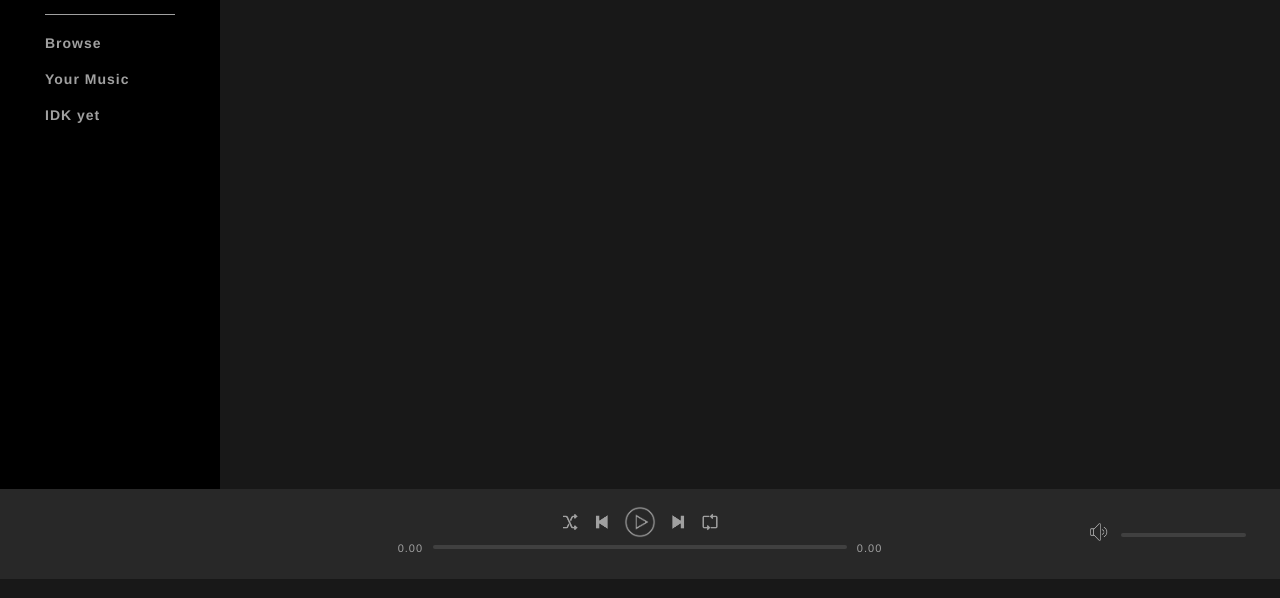
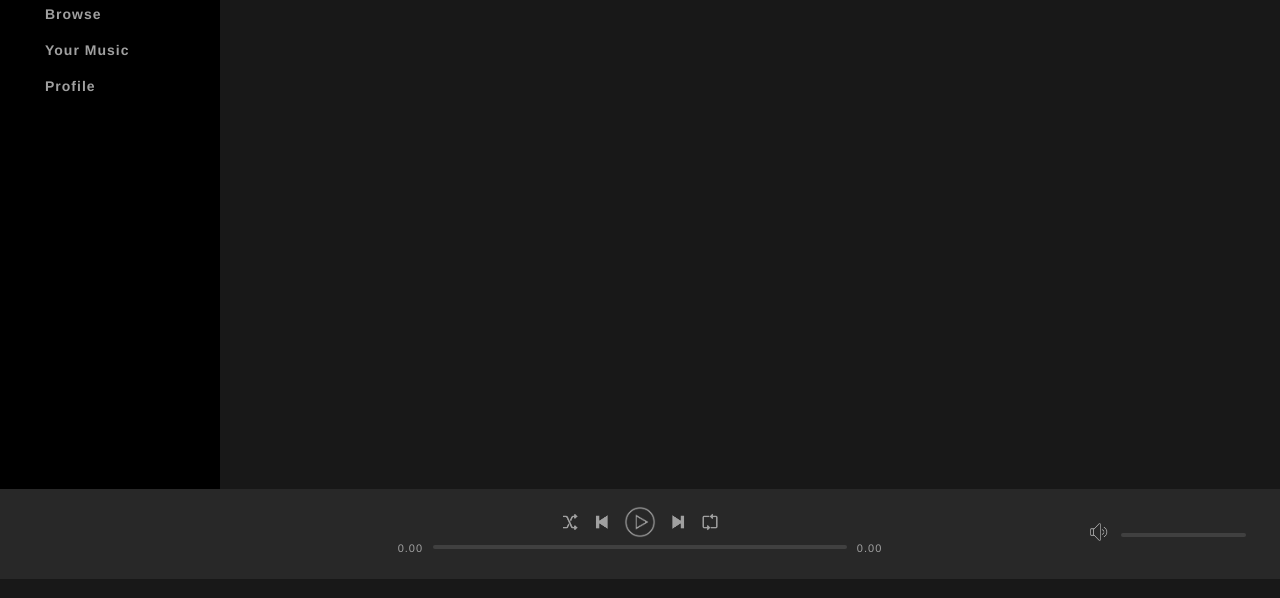
Before and after one commit to AndreMorandi/SpotifyClone, a PHP site: page / in a window 1280 px wide. Shown: the part 221-819 px from the top of the page. Run offline with PHP 8.4, Linux system fonts and the light colour scheme; the visitor is signed in with stand-in values (Sample User, id 1); data that the repository does not hold is empty.

Commit message:
Updating Nav Bar

```diff
--- a/includes/navBarContainer.php
+++ b/includes/navBarContainer.php
@@ -1,35 +1,32 @@
+<!--     NAVBAR     -->
 <div id="navBarContainer">
 	<nav class="navBar">
 
-		<a href="index.php" class="logo">
-			<img src="assets/images/icons/logo_maior.png">
+		<a href="indexTest.php" class="logo"> <!--TO DO: rename the index page-->
+			<img src="assets/images/icons/spotify.png" title="Spotify">
 		</a>
 
 		<div class="group">
-
 			<div class="navItem">
 				<a href="search.php" class="navItemLink">Search
 					<img src="assets/images/icons/search.png" class="icon" alt="Search">
-				</a>
+				</a><!--Page Not Created Yet-->
 			</div>
-
 		</div>
 
 		<div class="group">
-
 			<div class="navItem">
-				<a href="browse.php" class="navItemLink">Browse</a>
+				<a href="#" class="navItemLink">Browse</a>
 			</div>
 
 			<div class="navItem">
-				<a href="yourMusic.php" class="navItemLink">Your Music</a>
+				<a href="#" class="navItemLink">Your Music</a>
 			</div>
 
 			<div class="navItem">
-				<a href="profile.php" class="navItemLink">IDK yet</a>
+				<a href="#" class="navItemLink">Profile</a>
 			</div>
-
 		</div>
 
 	</nav>
-</div>
+</div><!--END OF NAVBAR CONTAINER-->
```
